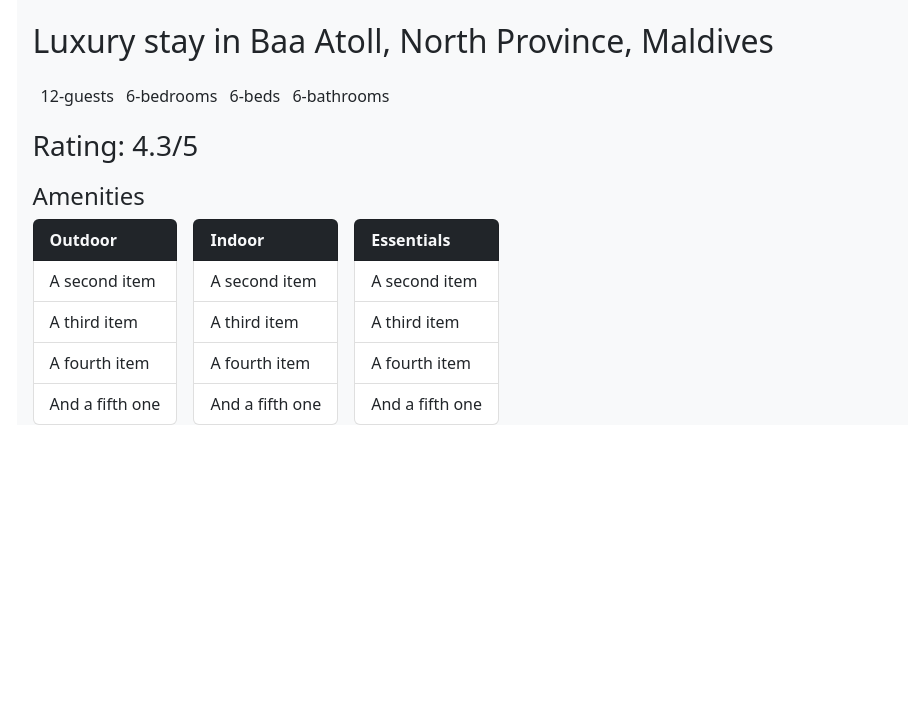
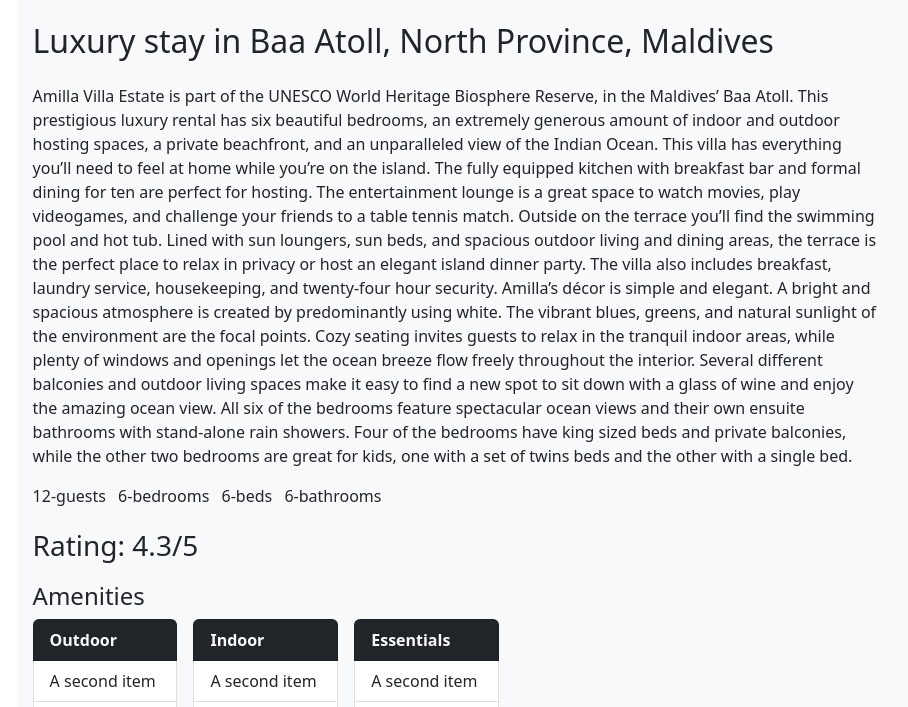
Before and after one commit to vd9900/AirBnB-Clone, a website: page views/compent.html in a window 1280 px wide. Shown: the part 699-1406 px from the top of the page, without its empty margins (137-1045 px from the left). Before the commit the page ends 1140 px from the top, so only its background shows below. Drawn offline with nearby package versions, Linux system fonts and the light colour scheme.

Commit message:
front-end created

```diff
--- a/views/compent.html
+++ b/views/compent.html
@@ -98,11 +98,33 @@
                 </div>
                 <!--  tumbmail -->
                 <h2 class="my-4">Luxury stay in Baa Atoll, North Province, Maldives</h2>
-
+                <div class="pe-5">
+                    <p class="me-5">Amilla Villa Estate is part of the UNESCO World Heritage Biosphere Reserve, in the Maldives’ Baa
+                        Atoll. This prestigious luxury rental has six beautiful bedrooms, an extremely generous amount
+                        of indoor and outdoor hosting spaces, a private beachfront, and an unparalleled view of the
+                        Indian Ocean.
+                        This villa has everything you’ll need to feel at home while you’re on the island. The fully
+                        equipped kitchen with breakfast bar and formal dining for ten are perfect for hosting. The
+                        entertainment lounge is a great space to watch movies, play videogames, and challenge your
+                        friends to a table tennis match. Outside on the terrace you’ll find the swimming pool and hot
+                        tub. Lined with sun loungers, sun beds, and spacious outdoor living and dining areas, the
+                        terrace is the perfect place to relax in privacy or host an elegant island dinner party. The
+                        villa also includes breakfast, laundry service, housekeeping, and twenty-four hour security.
+                        Amilla’s décor is simple and elegant. A bright and spacious atmosphere is created by
+                        predominantly using white. The vibrant blues, greens, and natural sunlight of the environment
+                        are the focal points. Cozy seating invites guests to relax in the tranquil indoor areas, while
+                        plenty of windows and openings let the ocean breeze flow freely throughout the interior. Several
+                        different balconies and outdoor living spaces make it easy to find a new spot to sit down with a
+                        glass of wine and enjoy the amazing ocean view.
+                        All six of the bedrooms feature spectacular ocean views and their own ensuite bathrooms with
+                        stand-alone rain showers. Four of the bedrooms have king sized beds and private balconies, while
+                        the other two bedrooms are great for kids, one with a set of twins beds and the other with a
+                        single bed.</p>
+                </div>
                 <!--  guests, bedrooms beds bathrooms -->
                 <div class="">
                     <!-- guests -->
-                    <span class="mx-2">12-guests</span>
+                    <span class="me-2">12-guests</span>
                     <!-- bedrooms -->
                     <span>6-bedrooms</span>
                     <!-- beds -->
@@ -125,7 +147,7 @@
                         <li class="list-group-item">A third item</li>
                         <li class="list-group-item">A fourth item</li>
                         <li class="list-group-item">And a fifth one</li>
-                      </ul>
+                    </ul>
                     <!-- indoor -->
                     <ul class="list-group">
                         <li class="list-group-item bg-dark text-light fw-bold" aria-current="true">Indoor</li>
@@ -133,7 +155,7 @@
                         <li class="list-group-item">A third item</li>
                         <li class="list-group-item">A fourth item</li>
                         <li class="list-group-item">And a fifth one</li>
-                      </ul>
+                    </ul>
                     <!-- Essentials -->
                     <ul class="list-group">
                         <li class="list-group-item bg-dark text-light fw-bold" aria-current="true">Essentials</li>
@@ -141,7 +163,7 @@
                         <li class="list-group-item">A third item</li>
                         <li class="list-group-item">A fourth item</li>
                         <li class="list-group-item">And a fifth one</li>
-                      </ul>
+                    </ul>
                 </div>
             </div>
         </div>
```
